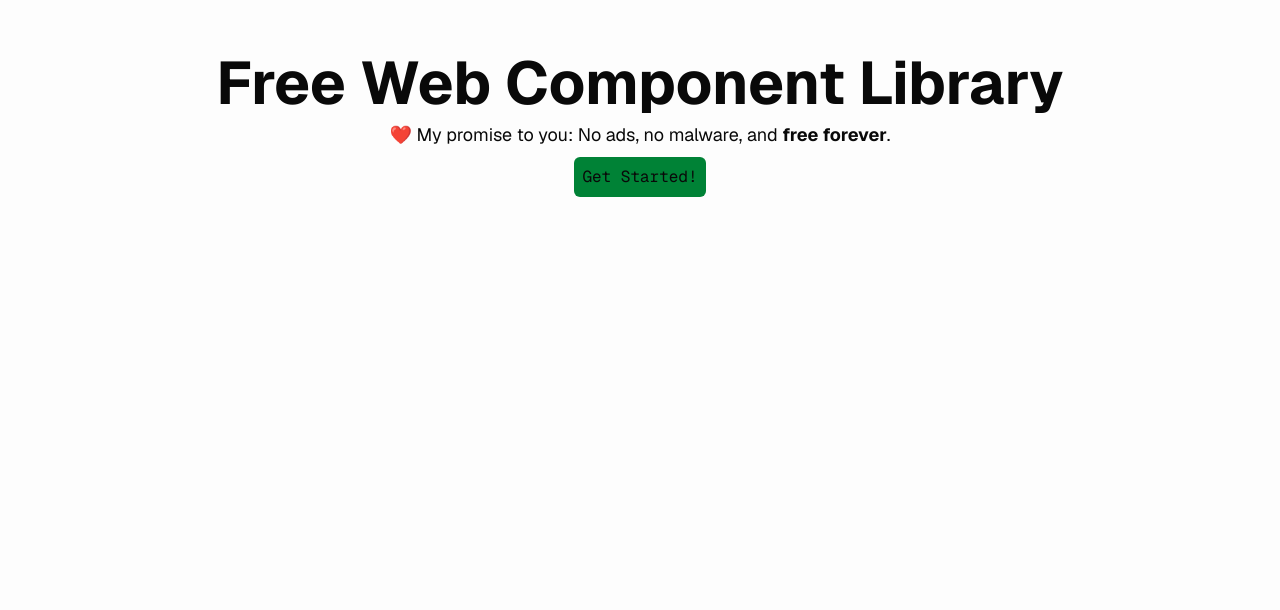
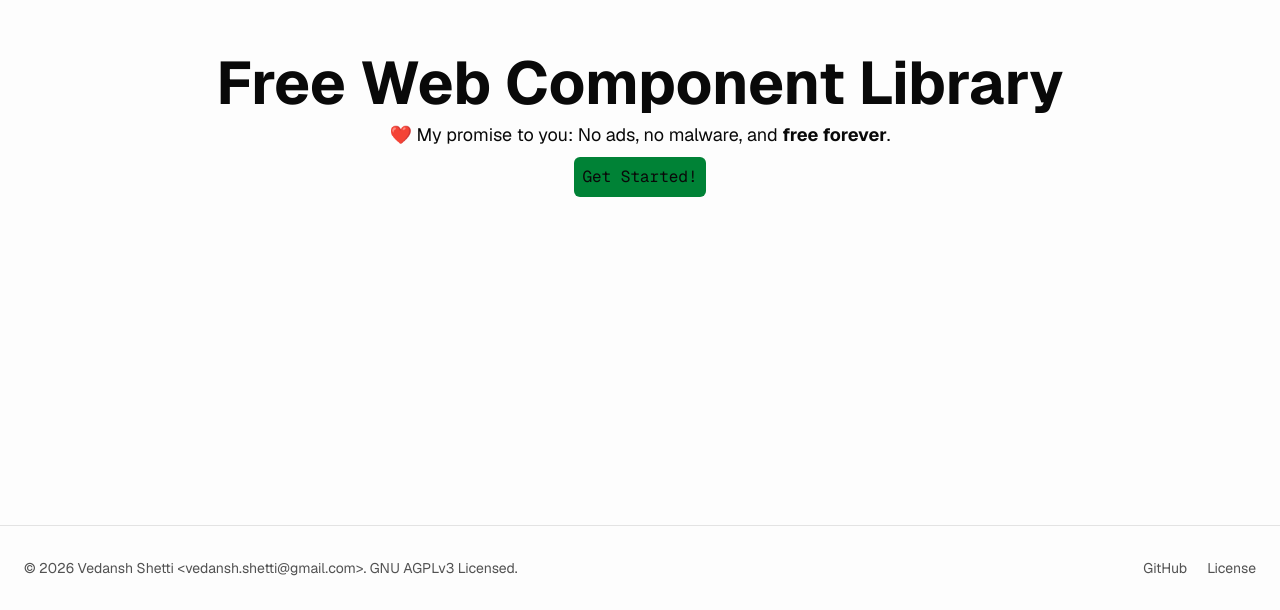
Before and after one commit to vedanshshetti/fwcl, a Next.js app: page / in a window 1280 px wide. Shown: the part 275-885 px from the top of the page. Before the commit the page ends 800 px from the top, so only its background shows below. Built offline with nearby package versions, Linux system fonts and the light colour scheme.

Commit message:
add copyright info

```diff
--- a/app/layout.tsx
+++ b/app/layout.tsx
@@ -28,6 +28,31 @@ export default function RootLayout({
         className={`${geistSans.variable} ${geistMono.variable} antialiased`}
       >
         {children}
+        <footer className="border-t border-black/10 px-6 py-8 text-sm text-foreground/70 dark:border-white/10">
+          <div className="mx-auto flex max-w-7xl flex-col items-center justify-between gap-4 text-center sm:flex-row sm:text-left">
+            <p>
+              © {new Date().getFullYear()} Vedansh Shetti {"<vedansh.shetti@gmail.com>"}. GNU AGPLv3 Licensed.
+            </p>
+            <nav aria-label="Footer navigation" className="flex gap-5">
+              <a
+                href="https://github.com/vedanshshetti/fwcl"
+                target="_blank"
+                rel="noreferrer"
+                className="transition-colors hover:text-foreground"
+              >
+                GitHub
+              </a>
+              <a
+                href="https://www.gnu.org/licenses/agpl-3.0.html"
+                target="_blank"
+                rel="noreferrer"
+                className="transition-colors hover:text-foreground"
+              >
+                License
+              </a>
+            </nav>
+          </div>
+        </footer>
       </body>
     </html>
   );
```
Also changed, not shown: 1 other file (tests, documents, lock files or other folders).
